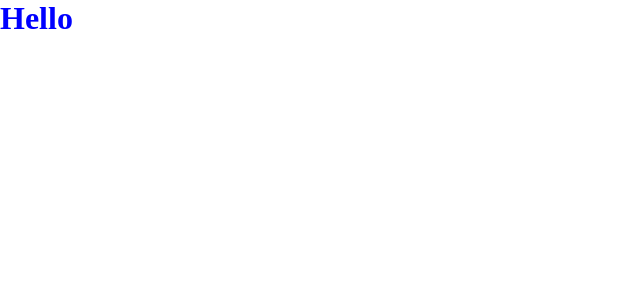
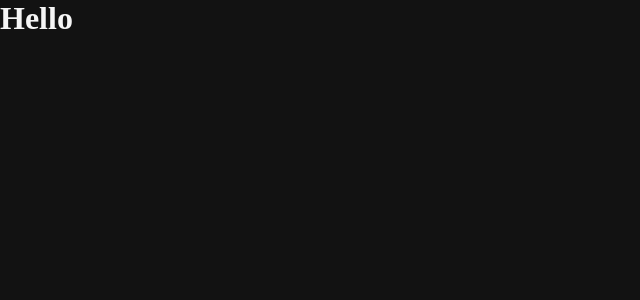
Before and after one commit to henriquepw/henrique.pw, a Next.js app: page /#/ in a window 1280 px wide. Shown: the top 300 px of the page, without its empty margins (0-640 px from the left). Built offline with nearby package versions, Linux system fonts and the light colour scheme.

Commit message:
:bulb: chore: config styled components and create seo component

```diff
--- /dev/null
+++ b/src/components/templates/AppProvider.tsx
@@ -0,0 +1,11 @@
+import React from 'react';
+
+import { ThemeProvider } from 'styled-components';
+
+import darkTheme from '@/styles/themes/dark';
+
+const AppProvider: React.FC = ({ children }) => {
+  return <ThemeProvider theme={darkTheme}>{children}</ThemeProvider>;
+};
+
+export default AppProvider;
--- a/src/pages/_document.tsx
+++ b/src/pages/_document.tsx
@@ -1,7 +1,8 @@
 import React from 'react';
-import { ServerStyleSheet } from 'styled-components';
 
 import Document, { DocumentContext } from 'next/document';
+
+import { ServerStyleSheet } from 'styled-components';
 
 interface Data {
   styles: JSX.Element;
--- a/src/pages/index.tsx
+++ b/src/pages/index.tsx
@@ -1,6 +1,6 @@
 import React from 'react';
 
-import { Title } from '../styles/pages/Home';
+import { Title } from '@/styles/pages/Home';
 
 const Home: React.FC = () => {
   return (
--- a/src/styles/GlobalStyle.ts
+++ /dev/null
@@ -1,8 +0,0 @@
-import { createGlobalStyle } from 'styled-components';
-
-export default createGlobalStyle`
-  * {
-    margin: 0;
-    padding: 0;
-  }
-`;
--- /dev/null
+++ b/src/styles/global.ts
@@ -0,0 +1,32 @@
+import { createGlobalStyle } from 'styled-components';
+
+export default createGlobalStyle`
+  * {
+    margin: 0;
+    padding: 0;
+    box-sizing: border-box;
+  }
+
+  html {
+    scroll-behavior: smooth;
+    text-rendering: optimizeLegibility;
+    -moz-osx-font-smoothing: grayscale;
+    -webkit-font-smoothing: antialiased;
+  }
+
+  body {
+    color: ${({ theme }) => theme.colors.text};
+    background: ${({ theme }) => theme.colors.background};
+  }
+
+  a,
+  button {
+    color: ${({ theme }) => theme.colors.text};
+    -webkit-tap-highlight-color: transparent;
+    text-decoration: none;
+  }
+
+  li {
+    list-style-type: none;
+  }
+`;
--- a/src/styles/pages/Home.ts
+++ b/src/styles/pages/Home.ts
@@ -1,5 +1,3 @@
 import styled from 'styled-components';
 
-export const Title = styled.h1`
-  color: blue;
-`;
+export const Title = styled.h1``;
--- /dev/null
+++ b/src/styles/themes/dark.ts
@@ -0,0 +1,11 @@
+export default {
+  colors: {
+    active: '#14A5C9',
+    background: '#121212',
+    secondaryBackground: '#2C2C2C',
+    text: '#F5F5F5',
+  },
+  fonts: {
+    sizes: {},
+  },
+};
--- a/tsconfig.json
+++ b/tsconfig.json
@@ -16,7 +16,11 @@
     "moduleResolution": "node",
     "resolveJsonModule": true,
     "isolatedModules": true,
-    "jsx": "preserve"
+    "jsx": "preserve",
+    "baseUrl": "./src",
+    "paths": {
+      "@/*" : ["./*"]
+    }
   },
   "include": [
     "next-env.d.ts",
```
Also changed, not shown: src/@types/styled.d.ts (added, +12 -0 lines), src/components/atoms/SEO.tsx (added, +74 -0 lines), src/pages/_app.tsx (+5 -3 lines), .eslintrc.json.
